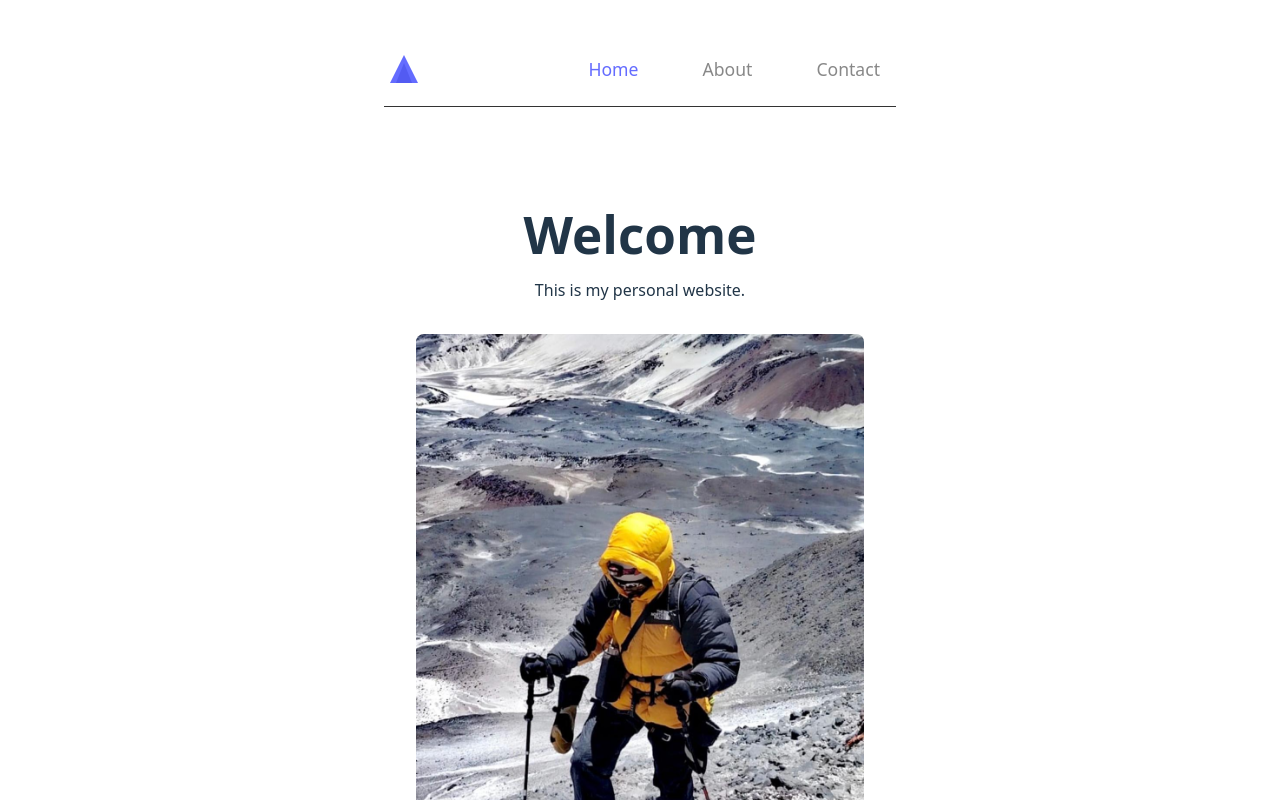
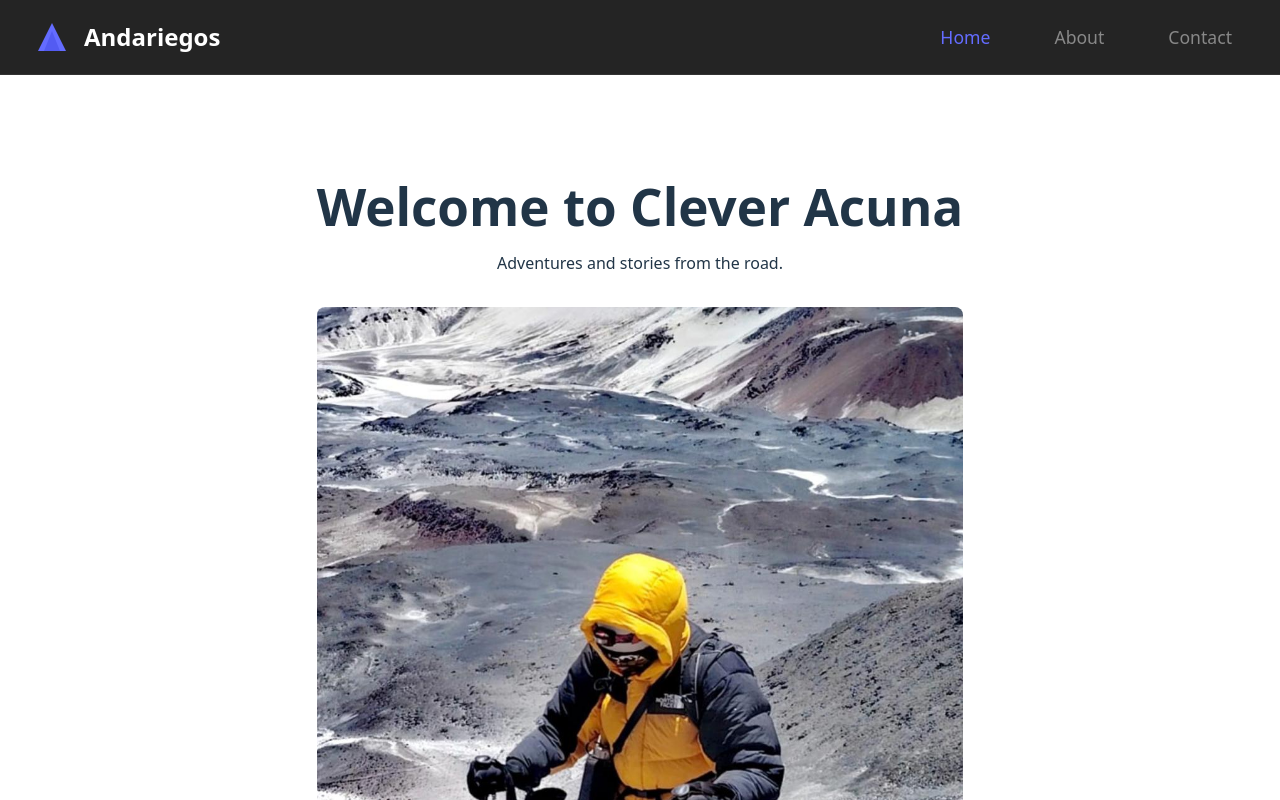
Before and after one commit to bryan-acuna/andariegos, a React (Vite) app: page / in a window 1280 px wide. Shown: the top 800 px of the page. Built offline with nearby package versions, Linux system fonts and the light colour scheme.

Commit message:
projects

```diff
--- a/src/App.css
+++ b/src/App.css
@@ -6,12 +6,21 @@
 }
 
 .header {
+  position: fixed;
+  top: 0;
+  left: 0;
+  right: 0;
   display: flex;
   justify-content: space-between;
   align-items: center;
-  padding: 1rem 0;
-  margin-bottom: 2rem;
+  padding: 1rem 2rem;
   border-bottom: 1px solid #333;
+  background: #242424;
+  z-index: 100;
+}
+
+main {
+  padding-top: 80px;
 }
 
 .logo {
--- a/src/pages/About.tsx
+++ b/src/pages/About.tsx
@@ -2,7 +2,7 @@ function About() {
   return (
     <div className="page">
       <h1>About Me</h1>
-      <p>Hello! I'm Bryan.</p>
+      <p>Hello! I'm Clever Acuna.</p>
       <p>Add more information about yourself here.</p>
     </div>
   )
--- a/src/pages/Home.css
+++ b/src/pages/Home.css
@@ -1,14 +1,14 @@
 .slideshow {
   margin-top: 2rem;
   position: relative;
-  max-width: 800px;
+  max-width: 1200px;
   margin-left: auto;
   margin-right: auto;
 }
 
 .slideshow-image {
   width: 100%;
-  height: 500px;
+  height: 700px;
   object-fit: cover;
   border-radius: 8px;
 }
--- a/src/pages/Home.tsx
+++ b/src/pages/Home.tsx
@@ -21,8 +21,8 @@ function Home() {
 
   return (
     <div className="page">
-      <h1>Welcome</h1>
-      <p>This is my personal website.</p>
+      <h1>Welcome to Clever Acuna</h1>
+      <p>Adventures and stories from the road.</p>
       <div className="slideshow">
         <img
           src={images[currentIndex]}
```
